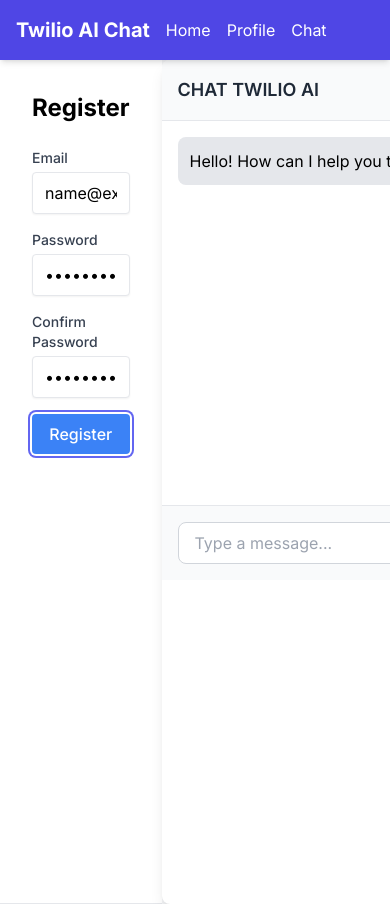
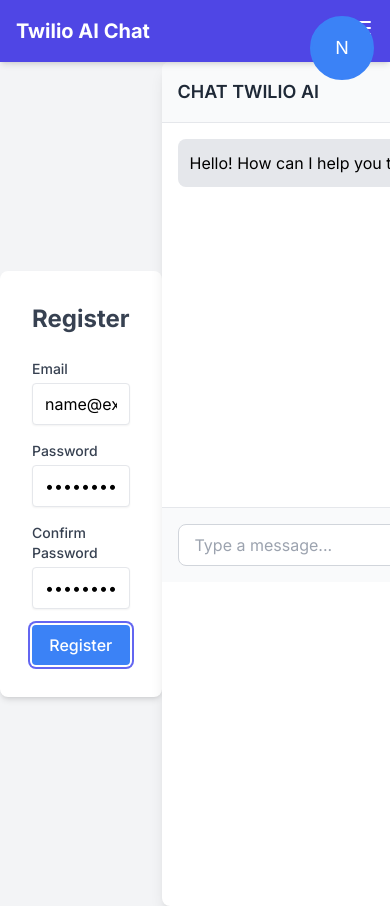
Before and after one commit to williammasivi/ChatTwilioAI, a Next.js app: page / in a window 390 px wide. Both pictures are taken after typing "name@example.com", "Sample123", "Sample123" into the empty fields and a click on the button "Register". Shown: the top 906 px of the page. Built offline with nearby package versions, Linux system fonts and the light colour scheme.

Commit message:
solve deployment issues

```diff
--- a/app/loading.tsx
+++ b/app/loading.tsx
@@ -1,9 +1,8 @@
 
 export default function Loading() {
-   // Or a custom loading skeleton component
    return (
       <div className="flex items-center justify-center h-full w-full">
          <div className="animate-spin rounded-full h-12 w-12 border-t-2 border-b-2 border-gray-200"></div>
       </div>
    )
- }
+}
--- a/components/Header.tsx
+++ b/components/Header.tsx
@@ -1,10 +1,10 @@
-// components/Header.js
-// import { signIn, signOut, useSession } from "next-auth/react";
-import Link from "next/link"
+"use client";
+import Link from "next/link";
+import { useState } from "react";
+
 
 export default function Header() {
-//   const { data: session } = useSession();
-
+   const [isMenuOpen, setIsMenuOpen] = useState(false);
    return (
       <header className="bg-indigo-600 p-4 shadow-md sticky top-0">
          <div className="container mx-auto flex justify-between items-center">
@@ -12,7 +12,7 @@
                <Link href="/" className="text-white text-xl font-bold">
                   <h1>Twilio AI Chat</h1>
                </Link>
-          <nav className="space-x-4 flex">
+               <nav className="hidden md:flex space-x-4">
                   <Link href="/" className="text-white hover:underline">
                      <p>Home</p>
                   </Link>
@@ -24,43 +24,41 @@
                   </Link>
                </nav>
             </div>
-        {/* <div className="flex items-center space-x-4">
-          {session ? (
-            <>
-              <div className="relative">
-                <button className="flex items-center space-x-2 text-white focus:outline-none">
-                  <img
-                    src={session.user.image}
-                    alt="User Profile"
-                    className="w-8 h-8 rounded-full"
-                  />
-                  <span>{session.user.name}</span>
-                </button>
-                <div className="absolute right-0 mt-2 w-48 bg-white rounded-md shadow-lg z-10">
-                  <Link href="/profile">
-                    <a className="block px-4 py-2 text-gray-800 hover:bg-gray-100">
-                      Profile
-                    </a>
-                  </Link>
+            <div className="md:hidden">
                <button
-                    onClick={() => signOut()}
-                    className="block w-full text-left px-4 py-2 text-gray-800 hover:bg-gray-100"
+                  onClick={() => setIsMenuOpen(!isMenuOpen)}
+                  className="text-white focus:outline-none"
                >
-                    Sign Out
+                  <svg
+                     className="w-6 h-6"
+                     fill="none"
+                     stroke="currentColor"
+                     viewBox="0 0 24 24"
+                     xmlns="http://www.w3.org/2000/svg"
+                  >
+                     <path
+                        strokeLinecap="round"
+                        strokeLinejoin="round"
+                        strokeWidth="2"
+                        d="M4 6h16M4 12h16m-7 6h7"
+                     ></path>
+                  </svg>
                </button>
             </div>
          </div>
-            </>
-          ) : (
-            <button
-              onClick={() => signIn()}
-              className="px-4 py-2 bg-white text-indigo-600 font-bold rounded hover:bg-gray-200"
-            >
-              Sign In
-            </button>
+         {isMenuOpen && (
+            <nav className="md:hidden bg-indigo-600">
+               <Link href="/" className="block text-white hover:underline px-4 py-2">
+                  <p>Home</p>
+               </Link>
+               <Link href="/profile" className="block text-white hover:underline px-4 py-2">
+                  <p>Profile</p>
+               </Link>
+               <Link href="/chat" className="block text-white hover:underline px-4 py-2">
+                  <p>Chat</p>
+               </Link>
+            </nav>
          )}
-        </div> */}
-      </div>
       </header>
    );
 }
--- a/components/Register.tsx
+++ b/components/Register.tsx
@@ -1,32 +1,70 @@
-import React from 'react';
+import React, { useState } from 'react';
 import { useForm } from 'react-hook-form';
+
 
 const Register = () => {
    const { register, handleSubmit, formState: { errors } } = useForm();
+   const [isRegistered, setIsRegistered] = useState(false);
+   const [errorMessage, setErrorMessage] = useState('');
+   const [userEmail, setUserEmail] = useState('');
+   const [avatarUrl, setAvatarUrl] = useState<null | any>(null);
 
    const onSubmit = async (data: any) => {
       const { email, password, confirmPassword } = data;
 
       if (password !== confirmPassword) {
-      console.error('Passwords do not match');
+         setErrorMessage('Passwords do not match');
          return;
       }
 
       try {
-      // const response = await gemini.auth.register({ email, password });
-      // console.log('Registration successful', response);
-      // Handle successful registration (e.g., redirect, display a message, etc.)
-      alert('Form submitted successfully!');
+         setIsRegistered(true);
+         setUserEmail(email);
+         setErrorMessage('');
       } catch (error) {
          console.error('Registration failed', error);
-      // Handle registration failure (e.g., display an error message)
+         setErrorMessage('Registration failed. Please try again.');
+      }
+   };
+
+   const handleAvatarChange = (e: any) => {
+      const file = e.target.files[0];
+      const reader = new FileReader();
+
+      reader.onloadend = () => {
+         setAvatarUrl(reader.result);
+      };
+
+      if (file) {
+         reader.readAsDataURL(file);
       }
    };
 
    return (
-    <div className="flex items-center justify-center">
-      <div className="w-full max-w-md p-8 space-y-6 bg-white mx-auto">
-        <h2 className="text-2xl font-bold text-center">Register</h2>
+      <div className="min-h-screen flex flex-col items-center justify-center bg-gray-100">
+         {isRegistered && (
+            <div className="fixed top-4 right-4 flex items-center space-x-4">
+               <label htmlFor="avatarInput" className="cursor-pointer">
+                  {avatarUrl ? (
+                     <img src={avatarUrl} alt="Avatar" className="w-16 h-16 rounded-full object-cover border-2 border-blue-500" />
+                  ) : (
+                     <div className="w-16 h-16 bg-blue-500 rounded-full flex items-center justify-center text-white text-lg border-2 border-blue-500">
+                        {userEmail.charAt(0).toUpperCase()}
+                     </div>
+                  )}
+               </label>
+               <input
+                  type="file"
+                  accept="image/*"
+                  onChange={handleAvatarChange}
+                  className="hidden"
+                  id="avatarInput"
+               />
+            </div>
+         )}
+
+         <div className="w-full max-w-md p-8 space-y-6 bg-white rounded-lg shadow-md">
+            <h2 className="text-2xl font-bold text-center text-gray-700">Register</h2>
             <form className="space-y-4" onSubmit={handleSubmit(onSubmit)}>
                <div>
                   <label className="block text-sm font-medium text-gray-700">Email</label>
@@ -61,6 +99,7 @@
                   />
                   {errors.confirmPassword && <span className="text-red-500">This field is required</span>}
                </div>
+               {errorMessage && <p className="text-red-500">{errorMessage}</p>}
                <button
                   type="submit"
                   className="w-full px-4 py-2 font-medium text-white bg-blue-500 rounded hover:bg-indigo-700 focus:outline-none focus:ring-2 focus:ring-offset-2 focus:ring-indigo-500"
--- a/components/ResponsiveSplit.tsx
+++ /dev/null
@@ -1,37 +0,0 @@
-import { ReactNode, useEffect } from 'react';
-import Split from 'react-split';
-import { useWindowSize } from 'react-use';
-
-
-type ResponsiveSplitProps = {
-   children: ReactNode;
-}
-export default function ResponsiveSplit({ children }: ResponsiveSplitProps) {
-   const { width } = useWindowSize();
-
-   useEffect(() => {
-      // You can handle any side effects when the window size changes if necessary
-   }, [width]);
-
-   return (
-      <div className="w-full h-screen">
-         {width > 640 ? ( // Adjust the breakpoint as needed
-            <Split
-               sizes={[25, 75]}
-               minSize={0}
-               gutterSize={10}
-               className="flex"
-            >
-               <div className="bg-gray-200 p-4">Left Pane</div>
-               <div className="bg-gray-300 p-4">Right Pane</div>
-            </Split>
-         ) : (
-            <div className="flex flex-col">
-               <div className="bg-gray-200 p-4">
-                  {children}
-               </div>
-            </div>
-         )}
-      </div>
-   );
-};
--- a/components/VoiceRecorder.tsx
+++ b/components/VoiceRecorder.tsx
@@ -1,5 +1,5 @@
-// components/VoiceRecorder.js
 import React, { useState, useEffect, useRef } from 'react';
+
 
 const VoiceRecorder = () => {
    const [isRecording, setIsRecording] = useState(false);
@@ -21,15 +21,15 @@
          .then(stream => {
             mediaRecorder.current = new MediaRecorder(stream);
             mediaRecorder.current.start();
-        mediaRecorder.current.ondataavailable = (event) => {
-          audioChunks.current.push(event.data);
-        };
-        mediaRecorder.current.onstop = () => {
-          const audioBlob = new Blob(audioChunks.current, { type: 'audio/wav' });
-          const audioUrl = URL.createObjectURL(audioBlob);
-          setAudioURL(audioUrl);
-          audioChunks.current = [];
-        };
+            // mediaRecorder.current.ondataavailable = (event: any) => {
+            //    audioChunks.current.push(event.data);
+            // };
+            // mediaRecorder.current.onstop = () => {
+            //    const audioBlob = new Blob(audioChunks.current, { type: 'audio/wav' });
+            //    const audioUrl = URL.createObjectURL(audioBlob);
+            //    setAudioURL(audioUrl);
+            //    audioChunks.current = [];
+            // };
          })
          .catch(err => {
             console.error("Error accessing microphone: ", err);
```
Also changed, not shown: components/History.tsx (+2 -9 lines), components/Login.tsx (+1 -6 lines). Lines whose indentation alone changed are shown as unchanged.
